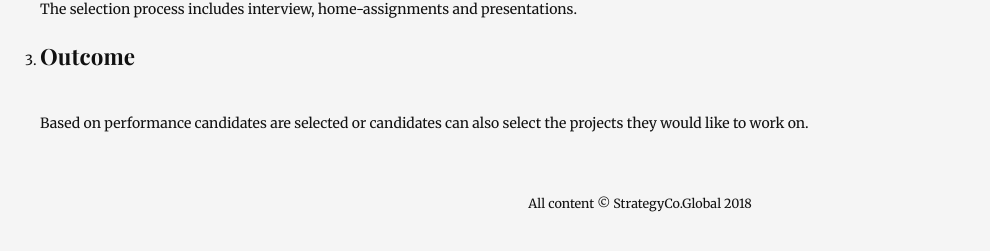
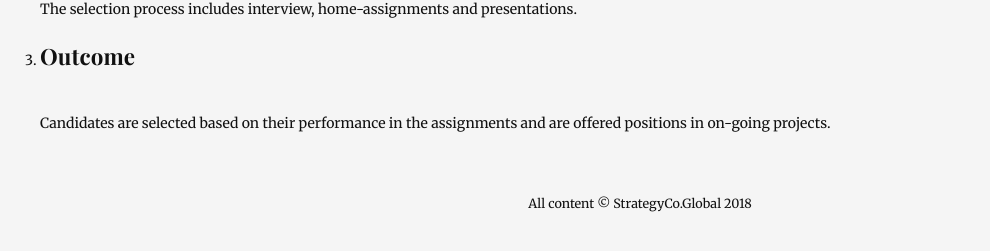
Before and after one commit to rahulabhi/rahulabhi.github.io, a Jekyll site: the page built from _sections/13-leap-how-it-works.md, in a window 1280 px wide. Shown: the part 386-637 px from the top of the page, without its empty margins (0-990 px from the left). Built offline with Jekyll 4.4.1, drawn with Linux system fonts in a browser that asks for light colours; comment, search, counter and statistics services are not loaded.

Commit message:
Update 13-leap-how-it-works.md

```diff
--- a/_sections/13-leap-how-it-works.md
+++ b/_sections/13-leap-how-it-works.md
@@ -14,4 +14,4 @@ permalink: /leap-how-it-works/
     The selection process includes interview, home-assignments and presentations.
 
 3.  ###### Outcome
-    Based on performance candidates are selected or candidates can also select the projects they would like to work on.
+    Candidates are selected based on their performance in the assignments and are offered positions in on-going projects.
```
